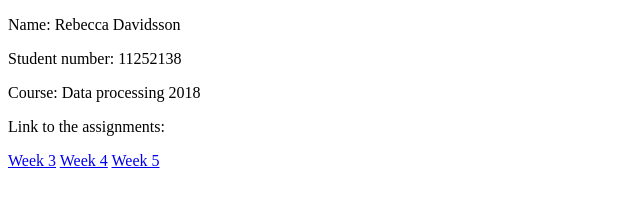
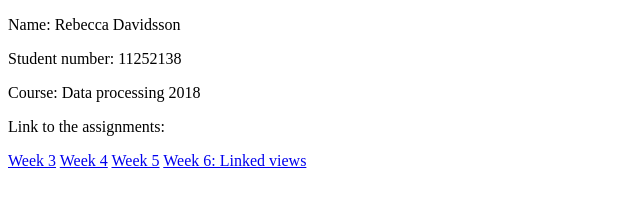
Before and after one commit to rebeccadavidsson/dataprocessing, a plain HTML site: page index.html in a window 1280 px wide. Shown: the whole page, without its empty margins (0-640 px from the left). Drawn offline with Linux system fonts and the light colour scheme.

Commit message:
Update index.html

```diff
--- a/index.html
+++ b/index.html
@@ -11,5 +11,6 @@
 <a href="https://rebeccadavidsson.github.io/dataprocessing/homework/week_3/index.html">Week 3</a>
 <a href="https://rebeccadavidsson.github.io/dataprocessing/homework/week_4/index.html">Week 4</a>
 <a href="https://rebeccadavidsson.github.io/dataprocessing/homework/week_5/scatter.html">Week 5</a>
+<a href="https://rebeccadavidsson.github.io/dataprocessing/homework/week_6/scatter.html">Week 6: Linked views</a>
 </body>
 </html>
```
